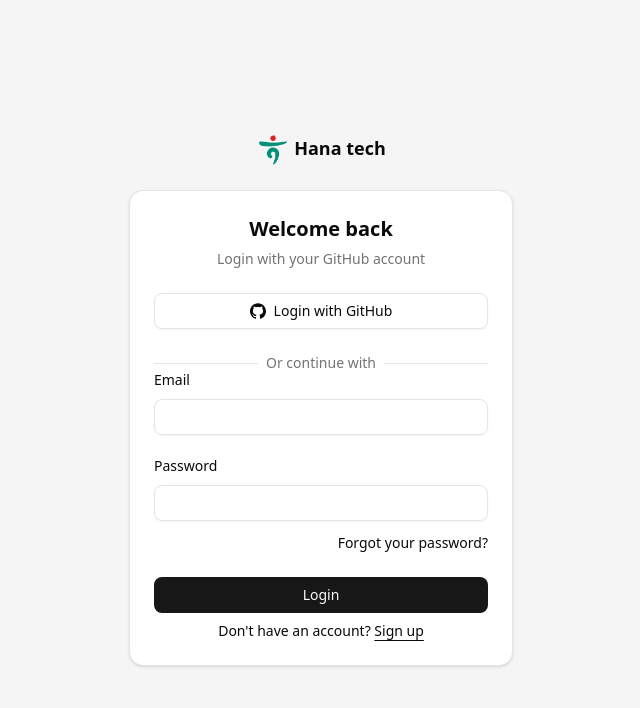
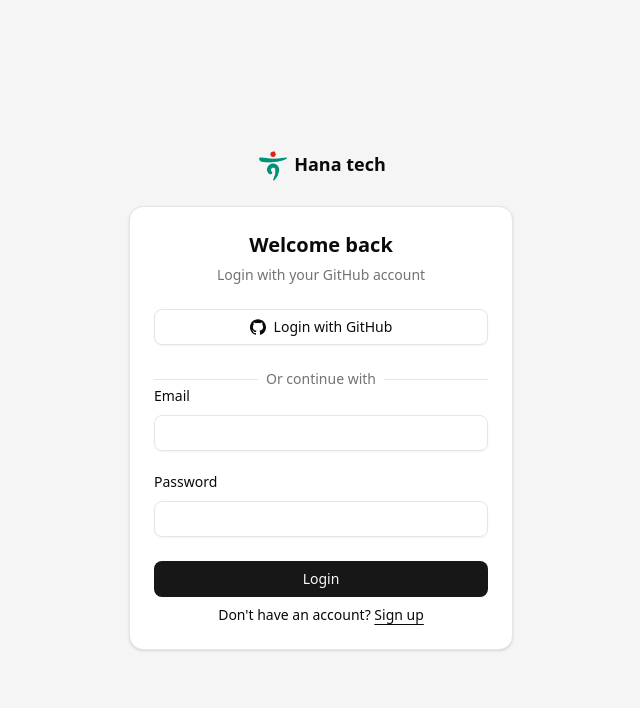
Before and after one commit to daehyun03/hanaro, a Next.js app: page /signin in a window 1280 px wide. Shown: the top 708 px of the page, without its empty margins (319-959 px from the left). Built offline with nearby package versions, Linux system fonts and the light colour scheme; no server answers.

Commit message:
del find password

```diff
--- a/components/login-form.tsx
+++ b/components/login-form.tsx
@@ -88,14 +88,6 @@
 										type="password"
 										required
 									/>
-									<div className="flex items-center">
-										<a
-											href="#"
-											className="ml-auto text-sm underline-offset-4 hover:underline"
-										>
-											Forgot your password?
-										</a>
-									</div>
 								</div>
 								<Button type="submit" className="w-full">
 									Login
```
